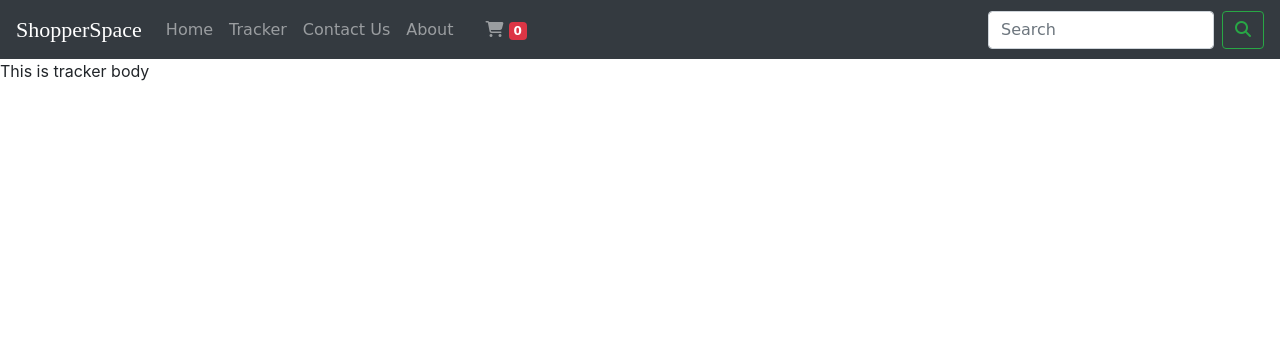
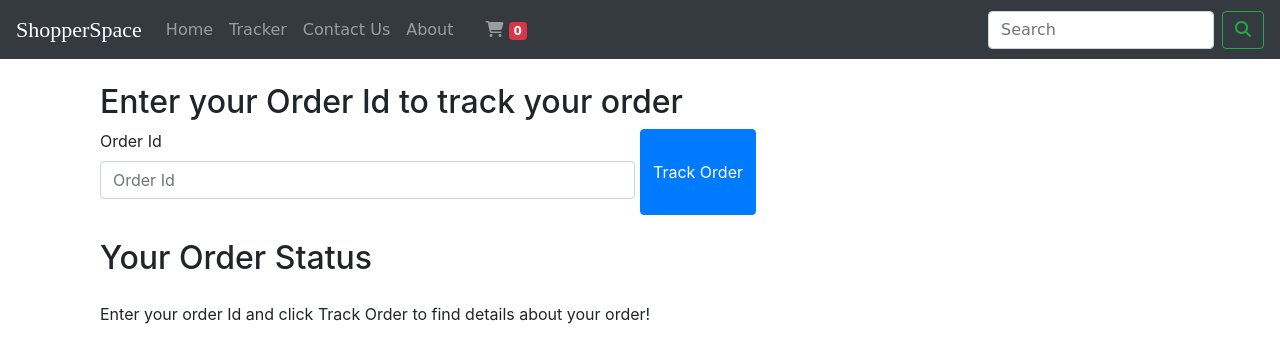
Before and after one commit to UditTarini/Django-ShopperSpace, a Django app: page /shop/tracker/ in a window 1280 px wide. Shown: the top 363 px of the page. Run offline with Django 3.2, Linux system fonts and the light colour scheme; some libraries are stand-ins or nearby versions; some web fonts are replaced.

Commit message:
Order Tracker Added

```diff
--- a/shop/admin.py
+++ b/shop/admin.py
@@ -1,6 +1,7 @@
 from django.contrib import admin
-from . models import product, Contact, Orders
+from . models import product, Contact, Orders, OrderStatus
 # Register your models here.
 admin.site.register(product)
 admin.site.register(Contact)
 admin.site.register(Orders)
+admin.site.register(OrderStatus)
--- a/shop/templates/shop/basic.html
+++ b/shop/templates/shop/basic.html
@@ -75,7 +75,10 @@
 
     <!-- Optional JavaScript -->
     <!-- jQuery first, then Popper.js, then Bootstrap JS -->
-    <script src="https://code.jquery.com/jquery-3.3.1.slim.min.js" integrity="sha384-q8i/X+965DzO0rT7abK41JStQIAqVgRVzpbzo5smXKp4YfRvH+8abtTE1Pi6jizo" crossorigin="anonymous"></script>
+    <script
+    src="https://code.jquery.com/jquery-3.4.1.js"
+    integrity="sha256-WpOohJOqMqqyKL9FccASB9O0KwACQJpFTUBLTYOVvVU="
+    crossorigin="anonymous"></script>
     <script src="https://cdnjs.cloudflare.com/ajax/libs/popper.js/1.14.6/umd/popper.min.js" integrity="sha384-wHAiFfRlMFy6i5SRaxvfOCifBUQy1xHdJ/yoi7FRNXMRBu5WHdZYu1hA6ZOblgut" crossorigin="anonymous"></script>
     <script src="https://stackpath.bootstrapcdn.com/bootstrap/4.2.1/js/bootstrap.min.js" integrity="sha384-B0UglyR+jN6CkvvICOB2joaf5I4l3gm9GU6Hc1og6Ls7i6U/mkkaduKaBhlAXv9k" crossorigin="anonymous"></script>
     <!-- font awwsome -->
--- a/shop/templates/shop/tracker.html
+++ b/shop/templates/shop/tracker.html
@@ -1,4 +1,63 @@
 {% extends 'shop/basic.html' %}
+{% block title%} tracker {% endblock %}
+{% block body %}
+<div class="container">
+    <div class="col my-4">
+        <h2>Enter your Order Id  to track your order</h2>
+        <form method="post" action="#" id="trackerForm">{% csrf_token %}
+            <div class="form-row">
+                <div class="form-group col-md-6">
+                    <label for="inputname">Order Id</label>
+                    <input type="text" class="form-control" id="orderId" name="orderId" placeholder="Order Id">
+                </div>
 
-{% block title%} Title of tracker{% endblock %}
-{% block body %} This is  tracker body {% endblock %}
+                <button type="submit" class="btn btn-primary">Track Order</button>
+            </div>
+    </div>
+    <div class="col my-4">
+        <h2>Your Order Status</h2>
+        <div class="my-4">
+            <ul class="list-group" id="items">
+            	Enter your order Id  and click Track Order to find details about your order!
+            </ul>
+        </div>
+    </div>
+</div>
+{% endblock %}
+{% block js %}
+<script>
+$('#trackerForm').submit(function(event) {
+    $('#items').empty();
+    var formData = {
+        'orderId': $('input[name=orderId]').val(),
+        'csrfmiddlewaretoken': $('input[name=csrfmiddlewaretoken]').val()
+    };
+    $.ajax({
+            type: 'POST',
+            url: '/shop/tracker/',
+            data: formData,
+            encode: true
+        })
+        .done(function(data) {
+            console.log(data)
+            updates = JSON.parse(data);
+            if (updates.length > 0 & updates != {}) {
+                for (i = 0; i < updates.length; i++) {
+                    let text = updates[i]['text'];
+                    let time = updates[i]['time'];
+                    mystr = `<li class="list-group-item d-flex justify-content-between align-items-center">
+                    ${text}
+                    <span class="badge badge-primary badge-pill">${time}</span>
+                </li>`
+                    $('#items').append(mystr);
+                }
+            } else {
+            	mystr = `<li class="list-group-item d-flex justify-content-between align-items-center">
+                    Sorry, We are not able to fetch this order id and email. Make sure to type correct order Id and email</li>`
+            	$('#items').append(mystr);
+            }
+        });
+    event.preventDefault();
+});
+</script>
+{% endblock %}
--- a/shop/views.py
+++ b/shop/views.py
@@ -1,6 +1,6 @@
 from django.shortcuts import render
 from django.http import HttpResponse
-from .models import product, Contact, Orders
+from .models import product, Contact, Orders, OrderStatus
 from math import ceil
 from django.contrib import messages
 from django.core.exceptions import ObjectDoesNotExist
@@ -9,6 +9,7 @@ from django.contrib.auth.mixins import LoginRequiredMixin
 from django.shortcuts import redirect
 from django.shortcuts import render, get_object_or_404
 from django.utils import timezone
+import json
 
 def index(request):
     allProds = []
@@ -37,8 +38,6 @@ def contact(request):
         contact = Contact(name=name, email=email, phone=phone, desc=desc)
         contact.save()
     return render(request, 'shop/contact.html')
-def tracker(request):
-    return render(request, 'shop/tracker.html')
 def search(request):
     return render(request, 'shop/search.html')
 def productView(request, prodid):
@@ -67,3 +66,22 @@ def checkout(request):
         id = order.order_id
         return render(request, 'shop/checkout.html', {'thank':thank, 'id': id})
     return render(request, 'shop/checkout.html')
+
+def tracker(request):
+    if request.method=="POST":
+        orderId = request.POST.get('orderId', '')
+        try:
+            order = Orders.objects.filter(order_id=orderId)
+            if len(order)>0:
+                status = OrderStatus.objects.filter(order_id=orderId)
+                updates = []
+                for item in status:
+                    updates.append({'text': item.status_desc, 'time': item.timestamp})
+                    response = json.dumps(updates, default=str)
+                return HttpResponse(response)
+            else:
+                return HttpResponse('{}')
+        except Exception as e:
+            return HttpResponse('{}')
+
+    return render(request, 'shop/tracker.html')
```
Also changed, not shown: shop/models.py (+12 -0 lines), db.sqlite3, shop/migrations/0009_orderstatus.py (added).
